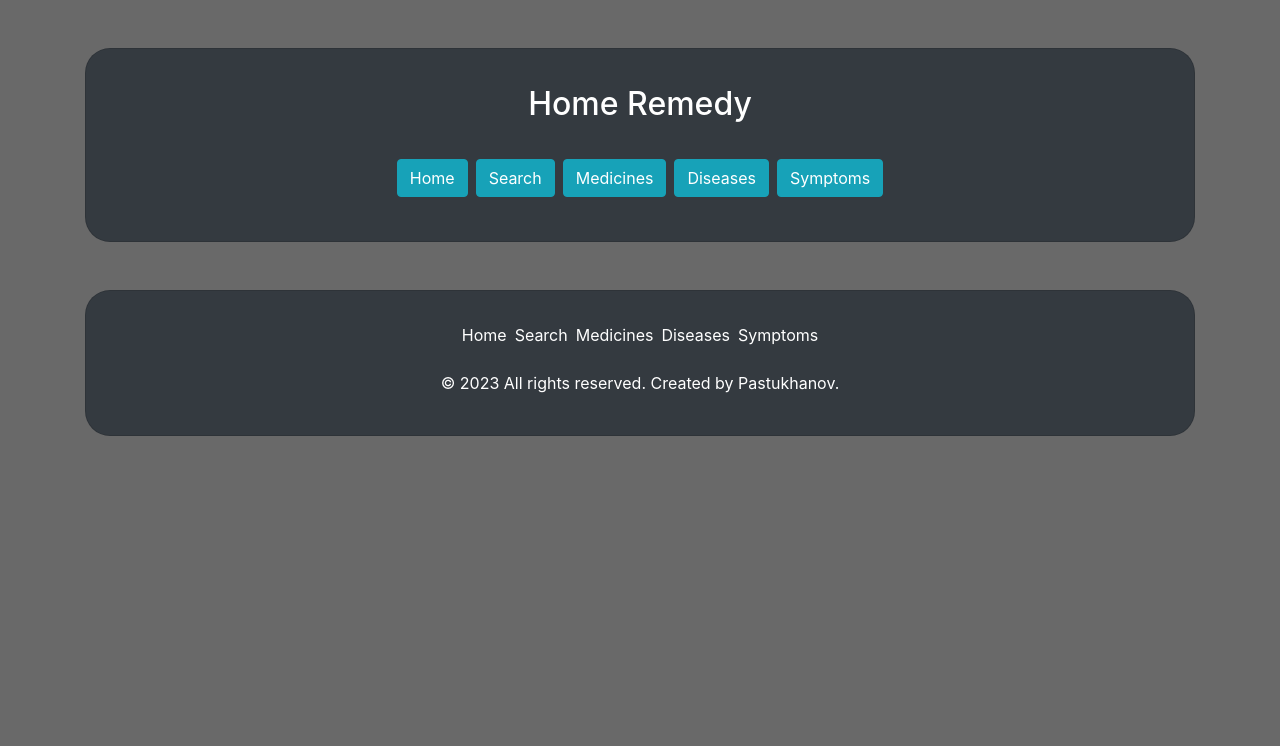
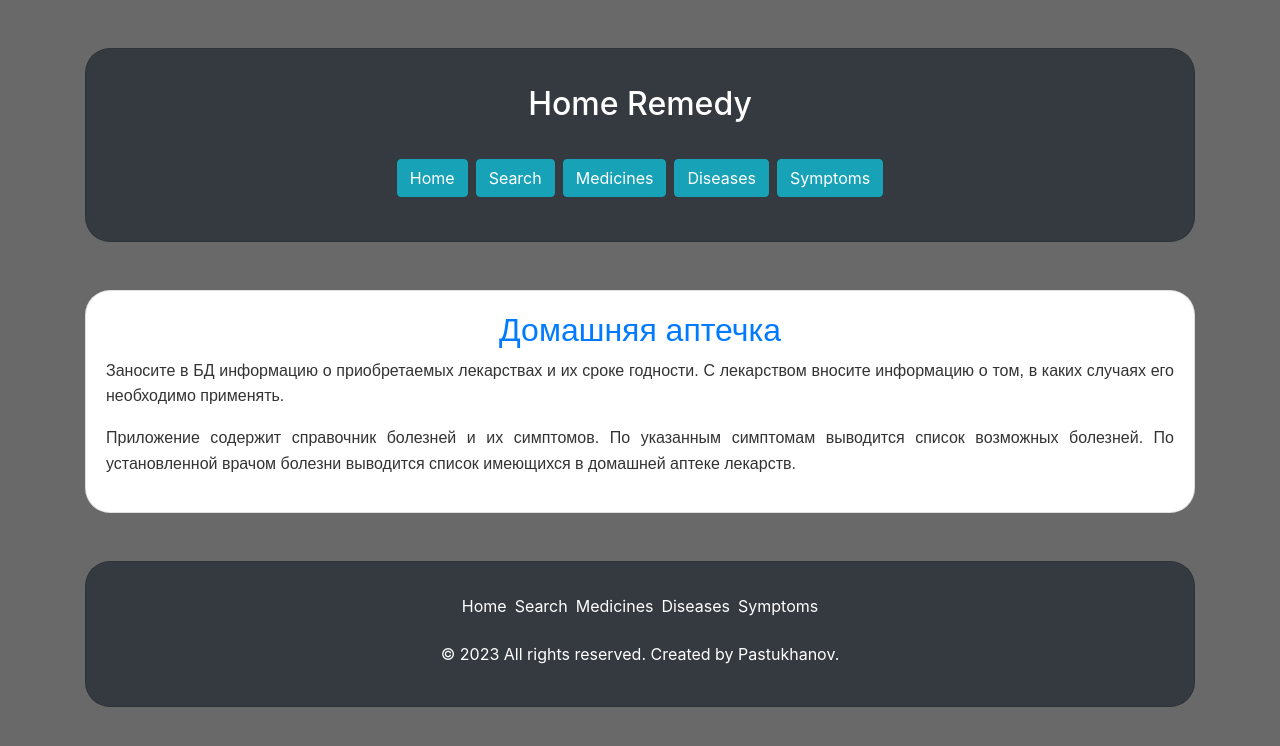
Before and after one commit to apastukhanov/HomeRemedyFrontEnd, an Angular app: page / in a window 1280 px wide. Shown: the top 746 px of the page. Built offline with nearby package versions, Linux system fonts and the light colour scheme.

Commit message:
added home page

```diff
--- a/src/app/app.routes.ts
+++ b/src/app/app.routes.ts
@@ -11,6 +11,7 @@ import {EditMedicineComponent} from "./edit-medicine/edit-medicine.component";
 import {SeachDiseaseMedicineComponent} from "./seach-disease-medicine/seach-disease-medicine.component";
 import {ShowDiseaseComponent} from "./show-disease/show-disease.component";
 import {ShowMedicineComponent} from "./show-medicine/show-medicine.component";
+import {HomeComponent} from "./home/home.component";
 
 export const routes: Routes = [
     {
@@ -72,5 +73,10 @@ export const routes: Routes = [
       path: 'medicine/show/:id',
       component: ShowMedicineComponent,
       title: 'Disease'
+    },
+    {
+      path: '',
+      component: HomeComponent,
+      title: 'Home'
     }
 ];
--- /dev/null
+++ b/src/app/home/home.component.html
@@ -0,0 +1,15 @@
+<div class="card my-5">
+  <div class="card-body styled-text">
+
+
+      <h2>Домашняя аптечка</h2>
+      <p>Заносите в БД информацию о приобретаемых лекарствах и их сроке годности.
+        С лекарством вносите информацию о том, в каких случаях его необходимо применять.</p>
+
+      <p>Приложение содержит справочник болезней и их симптомов.
+        По указанным симптомам выводится список возможных болезней.
+        По установленной врачом болезни выводится список имеющихся в домашней аптеке лекарств.</p>
+
+
+  </div>
+</div>
--- a/src/styles.css
+++ b/src/styles.css
@@ -1,10 +1,9 @@
-/* You can add global styles to this file, and also import other style files */
 .custom-ng-select .ng-dropdown-panel {
     background-color: white;
     z-index: 1000;
-    outline: 1px solid lightgray; /* Replace with your desired outline color */
-    max-height: 125px; /* Adjust as needed */
-    overflow-y: auto; /* Enables vertical scrolling */
+    outline: 1px solid lightgray;
+    max-height: 125px;
+    overflow-y: auto;
     border-radius: 10px;
 }
 .custom-ng-select .ng-select-container .ng-value {
@@ -24,13 +23,13 @@ body {
 }
 
 .link-like-element {
-  color: #007bff; /* Bootstrap primary link color */
-  text-decoration: none; /* Remove underline by default */
+  color: #007bff;
+  text-decoration: none;
   cursor: pointer;
 }
 
 .link-like-element:hover {
-  text-decoration: underline; /* Add underline on hover */
+  text-decoration: underline;
 }
 
 
@@ -38,5 +37,22 @@ body {
   padding: 2px 5px;
   margin-right: 5px;
   border-radius: 4px;
-  color: black; /* or any other color that suits the random background */
+  color: black;
 }
+
+.styled-text {
+  font-family: 'Arial', sans-serif;
+  font-size: 16px;
+  line-height: 1.6;
+  color: #333;
+  text-align: justify;
+}
+
+.styled-text h2 {
+  color: #007bff;
+  text-align: center;
+}
+
+.styled-text p {
+  margin-bottom: 1em;
+}
```
Also changed, not shown: src/app/home/home.component.ts (added, +13 -0 lines), src/app/home/home.component.css (added), src/assets/home-pharmacy.png (added), 1 other file (tests, documents, lock files or other folders). Lines whose indentation alone changed are shown as unchanged.
